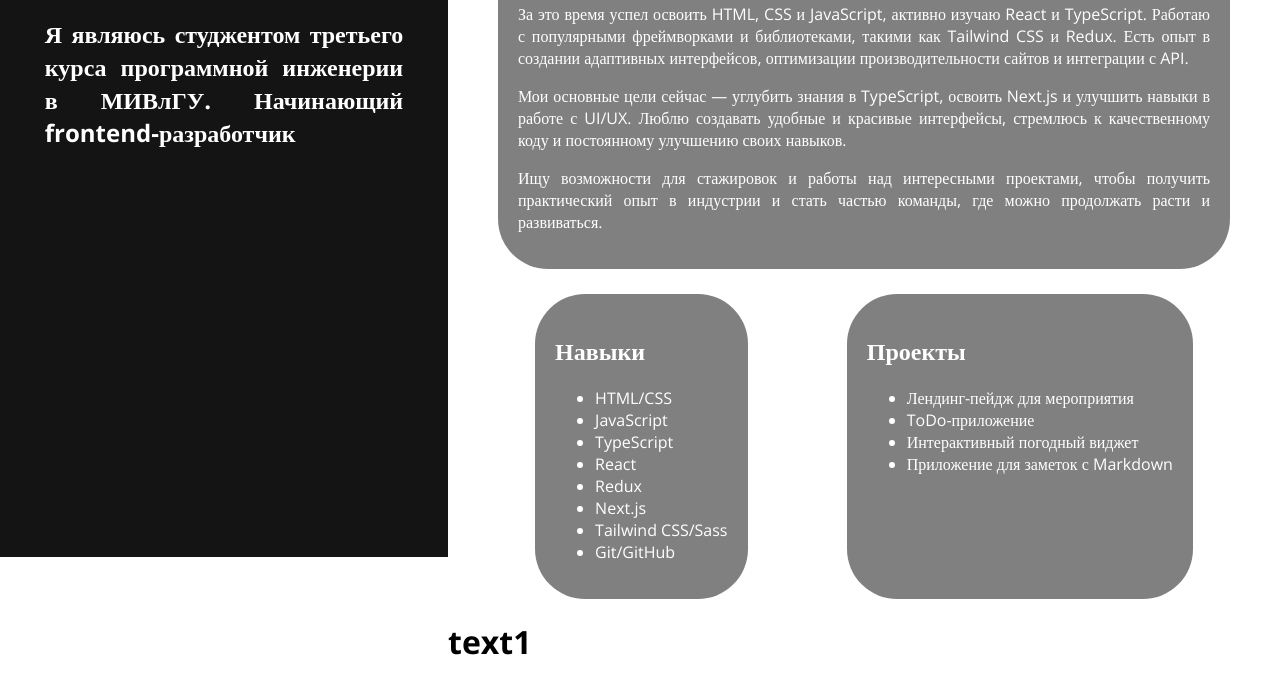
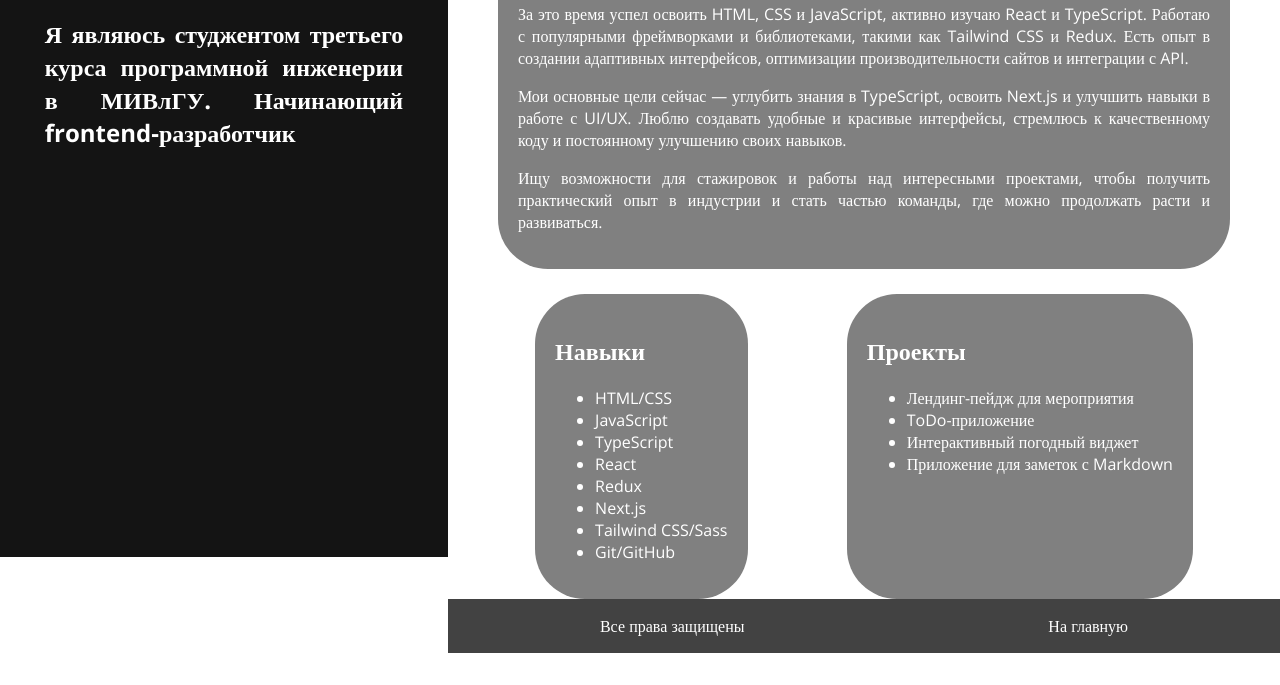
Before and after one commit to desurestar/desurestar, a plain HTML site: page index.html in a window 1280 px wide. Shown: the part 243-928 px from the top of the page. After the commit the page ends 896 px from the top, so only its background shows below. Drawn offline with nearby package versions, Linux system fonts and the light colour scheme.

Commit message:
Creating the basement of the site and completing the page layout

```diff
--- a/index.html
+++ b/index.html
@@ -86,7 +86,8 @@
 					</div>
 				</section>
 				<footer class="footer">
-					<h1>text1</h1>
+					<p>Все права защищены</p>
+					<p>На главную</p>
 				</footer>
 			</div>
 		</div>
--- a/style.css
+++ b/style.css
@@ -82,3 +82,10 @@ body {
 	padding: 20px;
 	border-radius: 50px;
 }
+
+.footer {
+	background: #424242;
+	color: white;
+	display: flex;
+	justify-content: space-around;
+}
```
